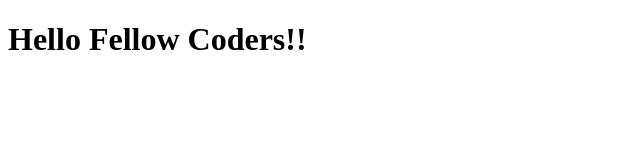
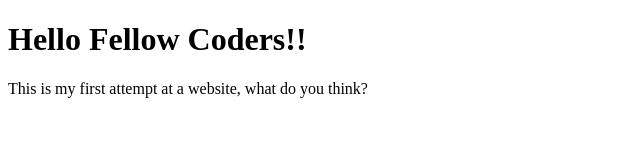
Before and after one commit to katers0259/BranaganPortfolio, a plain HTML site: page index.html in a window 1280 px wide. Shown: the whole page, without its empty margins (0-640 px from the left). Drawn offline with Linux system fonts and the light colour scheme.

Commit message:
added css styling

```diff
--- a/index.html
+++ b/index.html
@@ -7,5 +7,6 @@
 </head>
 <body>
     <h1>Hello Fellow Coders!!</h1>
+    <p>This is my first attempt at a website, what do you think?</p>
 </body>
 </html>
--- /dev/null
+++ b/style.css
@@ -0,0 +1,6 @@
+p {
+    font-weight: thick;
+    color: green;
+    font-size: 55px;
+
+}
```
